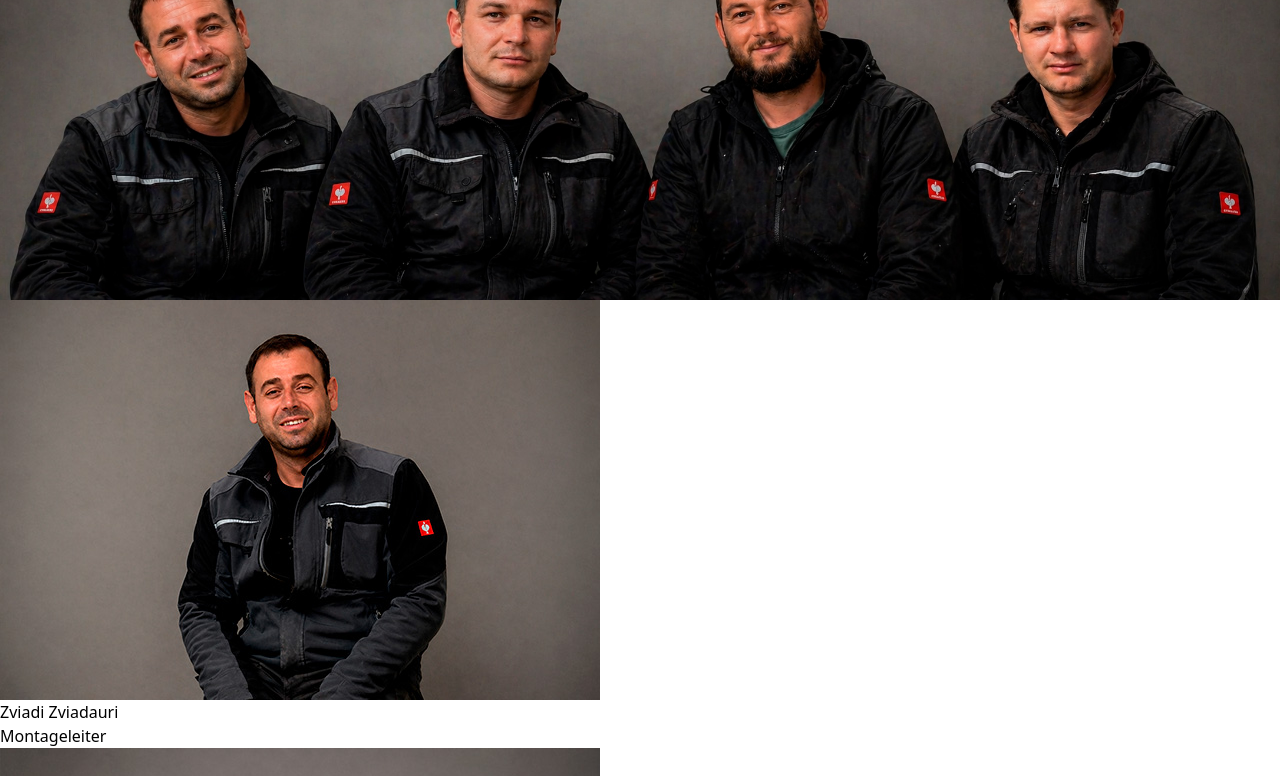
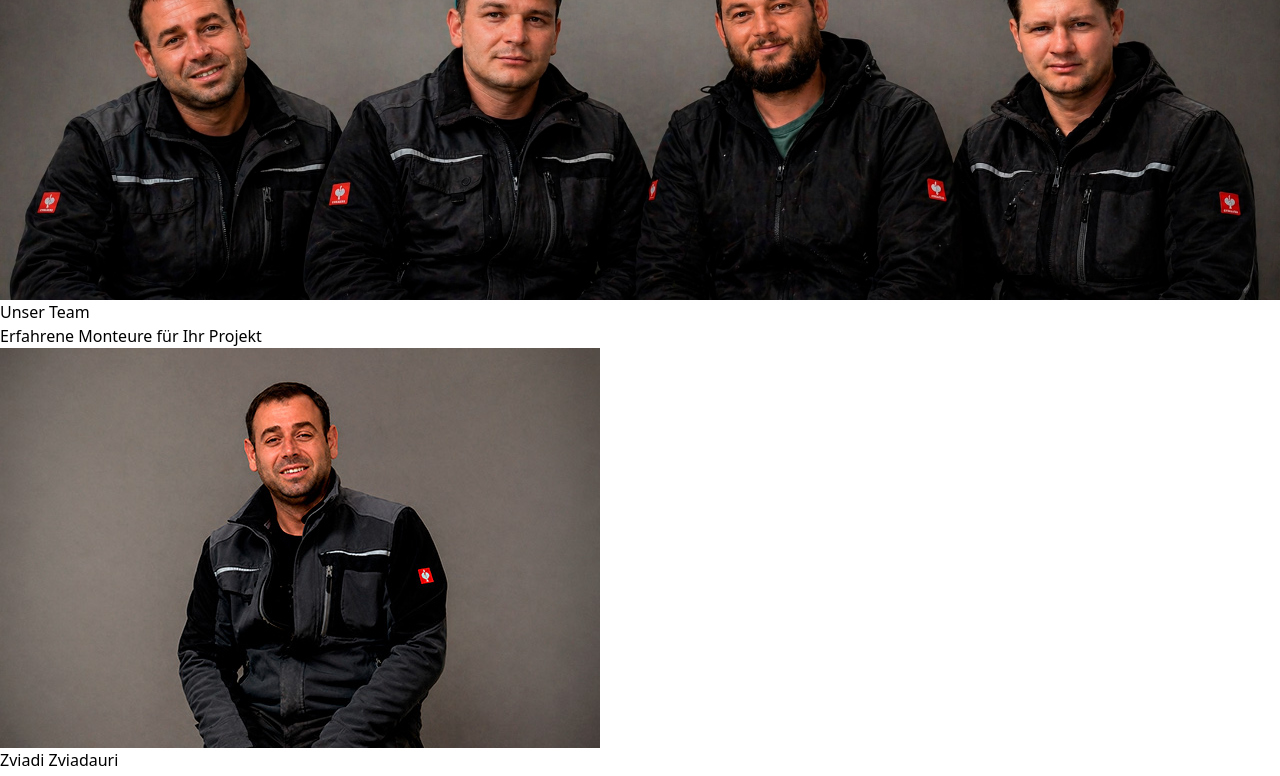
Before and after one commit to ant125/ekt-pvmontage.de, a Next.js app: page / in a window 1280 px wide. Shown: the part 5832-6608 px from the top of the page. Built offline with nearby package versions, Linux system fonts and the light colour scheme.

Commit message:
Improve team section UI: - added overlay and text on group image - fixed image proportions using aspect ratio - improved card layout consistency - refined hover effects (lift, shadow, zoom) - stabilized text with line-clamp

```diff
--- a/src/app/page.tsx
+++ b/src/app/page.tsx
@@ -382,12 +382,19 @@
             </h2>
 
             {teamData.groupImage && (
-              <div className="mt-8 mb-10 aspect-[3/1] overflow-hidden rounded-2xl">
+              <div className="relative mt-8 mb-10 aspect-[3/1] overflow-hidden rounded-2xl">
                 <img
                   src={teamData.groupImage}
                   alt="Unser Team"
-                  className="h-full w-full object-cover transition-transform duration-300 hover:scale-[1.02]"
+                  className="h-full w-full object-cover"
                 />
+                <div className="pointer-events-none absolute inset-0 bg-gradient-to-t from-black/50 via-black/20 to-transparent" />
+                <div className="absolute bottom-6 left-6 text-white">
+                  <h3 className="text-xl font-semibold">Unser Team</h3>
+                  <p className="mt-1 text-sm text-white/80">
+                    Erfahrene Monteure für Ihr Projekt
+                  </p>
+                </div>
               </div>
             )}
 
```
